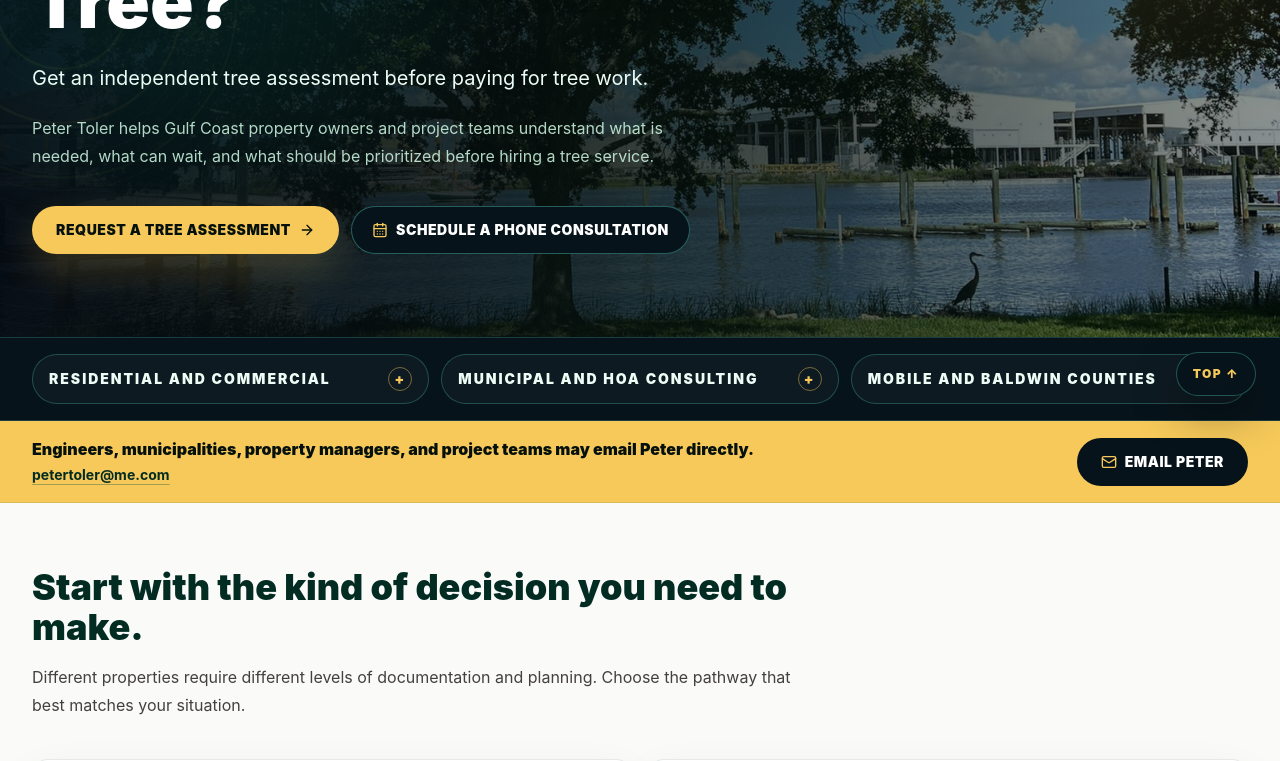
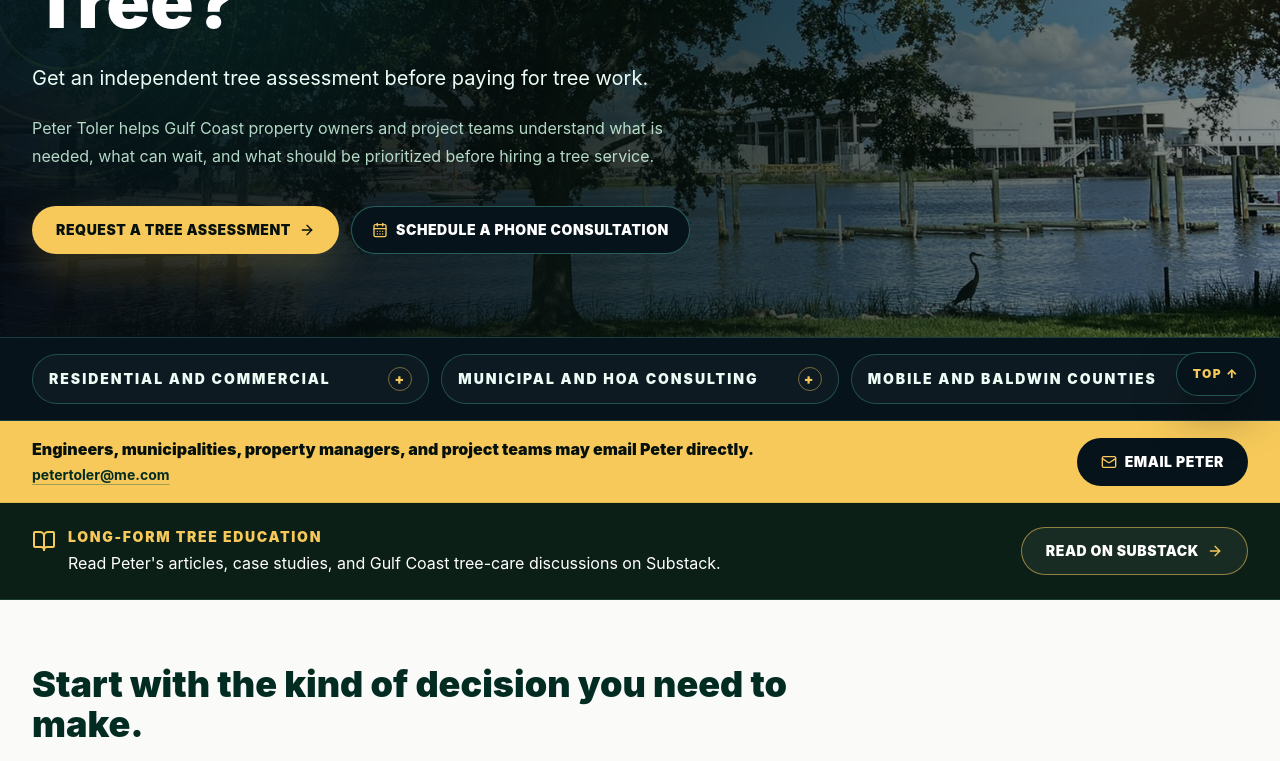
Before and after one commit to TheCryptoArborist/tree251, a Next.js app: page / in a window 1280 px wide. Shown: the part 380-1141 px from the top of the page. Built offline with nearby package versions, Linux system fonts and the light colour scheme.

Commit message:
Add homepage Substack article link

```diff
--- a/components/AudienceTrustSection.tsx
+++ b/components/AudienceTrustSection.tsx
@@ -1,5 +1,5 @@
-import { Mail } from "lucide-react";
-import { inventoryMailto } from "@/components/ConsultBranding";
+import { ArrowRight, BookOpen, Mail } from "lucide-react";
+import { inventoryMailto, substackUrl } from "@/components/ConsultBranding";
 
 const audienceGroups = [
   {
@@ -55,6 +55,22 @@ export function AudienceTrustSection() {
           </a>
         </div>
       </section>
+
+      <section className="border-b border-teal-300/15 bg-[#0b1f17] px-4 py-5 text-white sm:px-6 sm:py-6 lg:px-8">
+        <div className="mx-auto flex max-w-7xl flex-col gap-4 sm:flex-row sm:items-center sm:justify-between">
+          <div className="flex max-w-3xl gap-3">
+            <BookOpen className="mt-0.5 size-6 shrink-0 text-[#f6c95a]" aria-hidden="true" />
+            <div>
+              <p className="text-sm font-black uppercase tracking-[0.12em] text-[#f6c95a]">Long-form tree education</p>
+              <p className="mt-1 text-sm leading-6 text-emerald-50/82 sm:text-base">Read Peter&apos;s articles, case studies, and Gulf Coast tree-care discussions on Substack.</p>
+            </div>
+          </div>
+          <a href={substackUrl} target="_blank" rel="noreferrer" data-track-event="Social Link Click" data-track-label="Substack" data-track-location="homepage_substack_strip" className="inline-flex min-h-12 w-full shrink-0 items-center justify-center gap-2 rounded-full border border-[#f6c95a]/55 bg-white/[0.06] px-6 py-3 text-sm font-black uppercase tracking-[0.04em] text-white transition hover:border-[#f6c95a] hover:bg-white/[0.1] focus-ring sm:w-auto">
+            Read on Substack
+            <ArrowRight className="size-4 text-[#f6c95a]" aria-hidden="true" />
+          </a>
+        </div>
+      </section>
     </>
   );
 }
```
